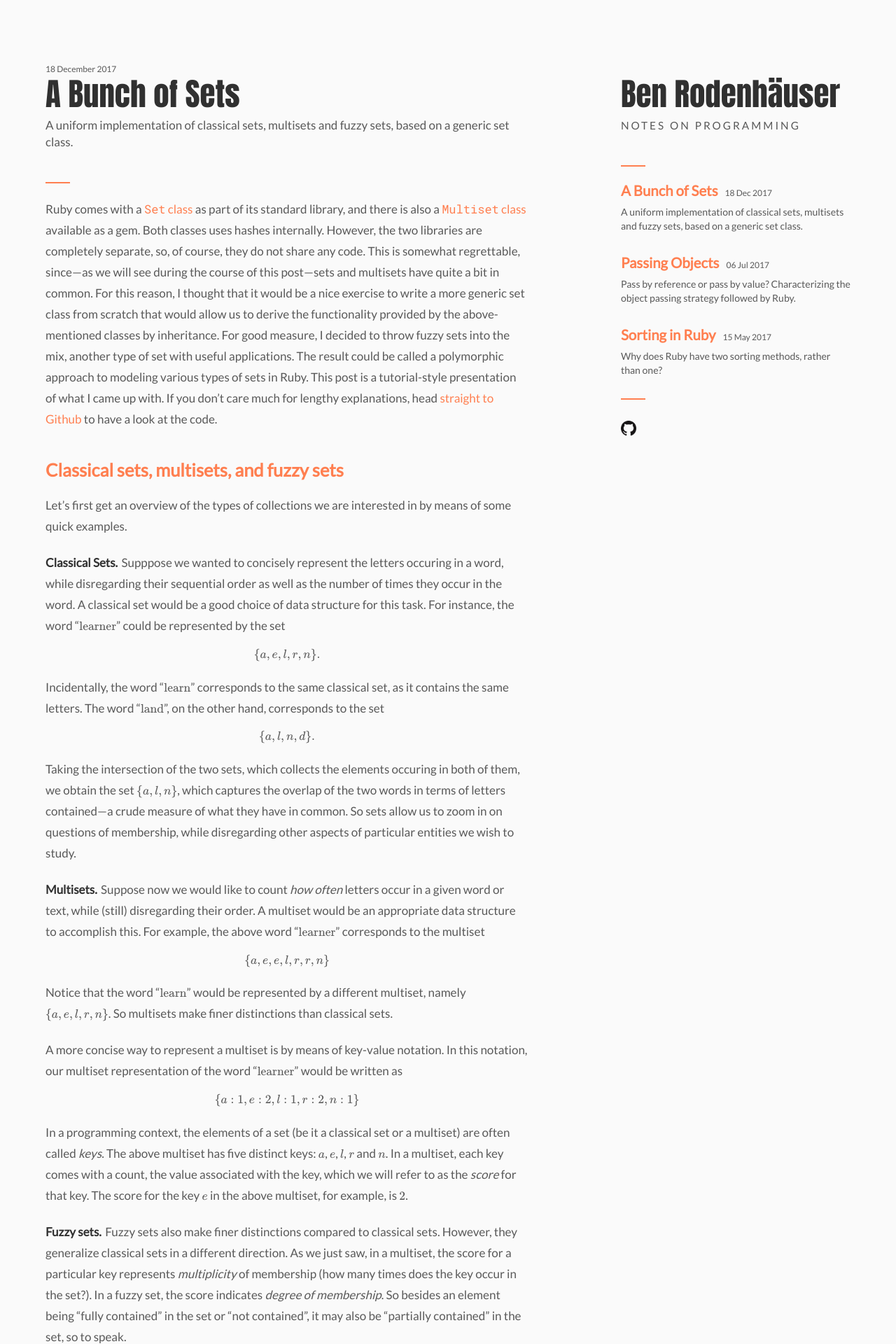
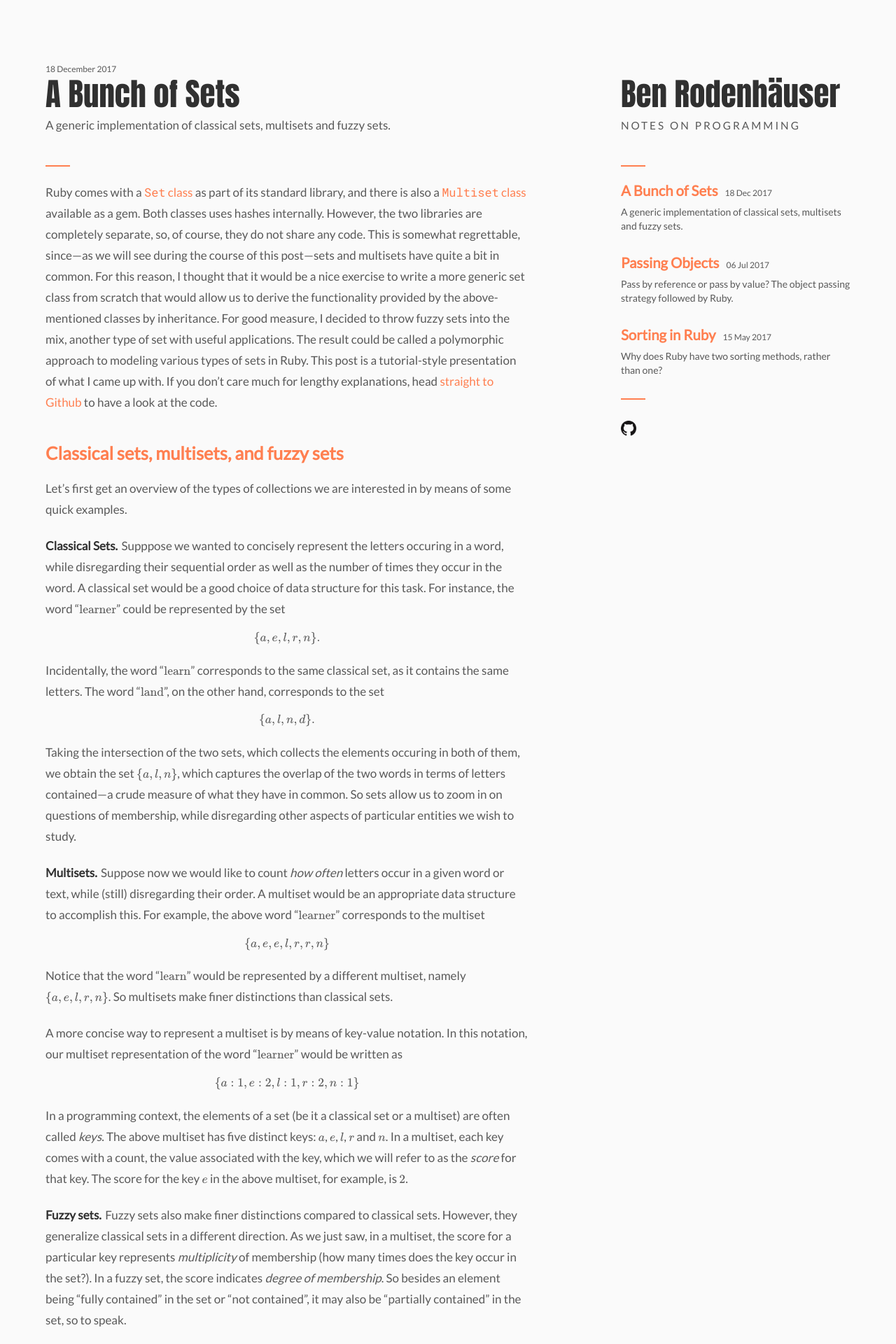
Before and after one commit to benrodenhaeuser/benrodenhaeuser.github.io, a Jekyll site: the page built from _posts/2017-12-18-a-bunch-of-sets.md, in a window 1280 px wide. Shown: the top 1920 px of the page at 70% size. Built offline with Jekyll 4.4.1, drawn with Linux system fonts in a browser that asks for light colours; formulas are drawn with MathJax 3.

Commit message:
small tweaks

```diff
--- a/_includes/header.html
+++ b/_includes/header.html
@@ -17,9 +17,9 @@
 
     <div class="sidebar-content">
       {% for post in site.posts %}
-      <h2 class="sidebar">
+      <h5>
         <a class="post-link" href="{{ post.url | prepend: site.baseurl }}">{{ post.title }}</a><span class="sidebar-pad"></span><small>{{ post.date | date_to_string }}</small>
-      </h2>
+      </h5>
       <p class="sidebar">
           {{ post.description }}
       </p>
--- a/_posts/2017-07-06-object-passing.md
+++ b/_posts/2017-07-06-object-passing.md
@@ -1,6 +1,6 @@
 ---
 title: "Passing Objects"
-description: "Pass by reference or pass by value? Characterizing the object passing strategy followed by Ruby."
+description: "Pass by reference or pass by value? The object passing strategy followed by Ruby."
 ---
 
 The following characterizations come from [this article](http://javadude.com/articles/passbyvalue.htm) and are quoted verbatim.
--- a/_posts/2017-12-18-a-bunch-of-sets.md
+++ b/_posts/2017-12-18-a-bunch-of-sets.md
@@ -1,6 +1,6 @@
 ---
 title: "A Bunch of Sets"
-description: "A uniform implementation of classical sets, multisets and fuzzy sets, based on a generic set class."
+description: "A generic implementation of classical sets, multisets and fuzzy sets."
 ---
 
 Ruby comes with a [`Set` class](https://github.com/ruby/ruby/blob/trunk/lib/set.rb) as part of its standard library, and there is also a [`Multiset` class](https://github.com/maraigue/multiset/blob/master/lib/multiset.rb) available as a gem. Both classes uses hashes internally. However, the two libraries are completely separate, so, of course, they do not share any code. This is somewhat regrettable, since—as we will see during the course of this post—sets and multisets have quite a bit in common. For this reason, I thought that it would be a nice exercise to write a more generic set class from scratch that would allow us to derive the functionality provided by the above-mentioned classes by inheritance. For good measure, I decided to throw fuzzy sets into the mix, another type of set with useful applications. The result could be called a polymorphic approach to modeling various types of sets in Ruby. This post is a tutorial-style presentation of what I came up with. If you don't care much for lengthy explanations, head [straight to Github](https://github.com/benrodenhaeuser/sets) to have a look at the code.
--- a/_scss/style.scss
+++ b/_scss/style.scss
@@ -4,37 +4,15 @@
 // Current Font Sizes
 //                                              1.2-scale
 //                   45      h1                 44.78
-// $basefont * 1.5   27      h2                 25.92
-// $basefont * 1.2   21.6    h2.sidebar         21.6
-// $basefont         18      p, h3              18
-// $basefont * 0.9   16.2    description        15
-//                   14      p.sidebar, pre     12.5
-//                   12      small              10.4
-
-
-// 1.125 scale ...
-
-// 46...
-// 41...
-// 36...
-// 32...
-// 28.833
-// 25.629
-// 22.781
-// 20.25
-// 18
-// 16
-// 14.2
-// 12.642
-// 11.237
-
-// VARIABLES
+// $basefont * 1.5   25.5    h2                 25.92
+// $basefont * 1.2   20.4    h5 (sidebar)       121.6
+// $basefont         17      p, h3              18
+//                   14      p.sidebar, pre
+//                   12      small (for dates)
 
 $basefont: 17px;
 $baseline: 30px;
 $bodycolor: #595959;
-
-// ALL THE REST
 
 body {
   background-color: #fafafa;
@@ -64,12 +42,14 @@ h2 {
   font-weight: bold;
   margin-top: 1.5 * $baseline;
   color: #FF7F50;
-  font-weight: bold;
 }
 
-h2.sidebar {
+h5 {
+  line-height: 1.5 * $basefont;
+  font-weight: bold;
   font-size: 1.2 * $basefont;
   margin-top: 0.74 * $baseline;
+  color: #FF7F50;
 }
 
 h2 code {
@@ -111,7 +91,6 @@ p.sidebar {
 }
 
 .description {
-  font-size: $basefont;
   line-height: 0.8 * $baseline;
   margin-top: 10px;
   margin-bottom: 10px;
@@ -374,3 +353,12 @@ pre.highlight {
     color:#444;
   }
 }
+
+// body {
+//   counter-reset: h2counter;
+// }
+//
+// h2:before {
+//   content: counter(h2counter) "." "\0000a0\0000a0";
+//   counter-increment: h2counter;
+// }
```
Also changed, not shown: 6 other files.
